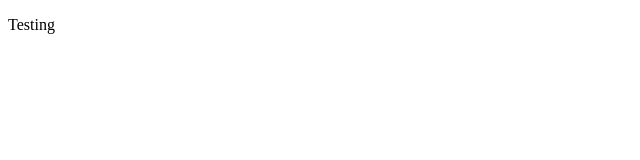
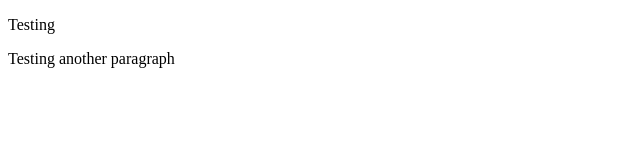
Before and after one commit to DenisGithuku/git-test, a plain HTML site: page index.html in a window 1280 px wide. Shown: the whole page, without its empty margins (0-640 px from the left). Drawn offline with Linux system fonts and the light colour scheme.

```diff
--- a/index.html
+++ b/index.html
@@ -8,5 +8,6 @@
 </head>
 <body>
     <p>Testing</p>
+    <p>Testing another paragraph</p>
 </body>
 </html>
```
